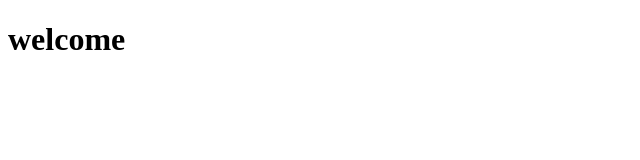
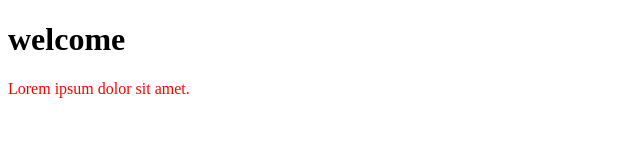
Before and after one commit to davidk63/learn-github, a plain HTML site: page index.html in a window 1280 px wide. Shown: the whole page, without its empty margins (0-640 px from the left). Drawn offline with Linux system fonts and the light colour scheme.

Commit message:
add-color

```diff
--- a/index.html
+++ b/index.html
@@ -4,10 +4,11 @@
     <meta charset="UTF-8">
     <meta http-equiv="X-UA-Compatible" content="IE=edge">
     <meta name="viewport" content="width=device-width, initial-scale=1.0">
+    <link rel="stylesheet" href="style.css">
     <title>Document</title>
 </head>
 <body>
     <h1>welcome</h1>
-
+<p>Lorem ipsum dolor sit amet.</p>
 </body>
 </html>
--- /dev/null
+++ b/style.css
@@ -0,0 +1,3 @@
+p{
+    color: red;
+}
```
